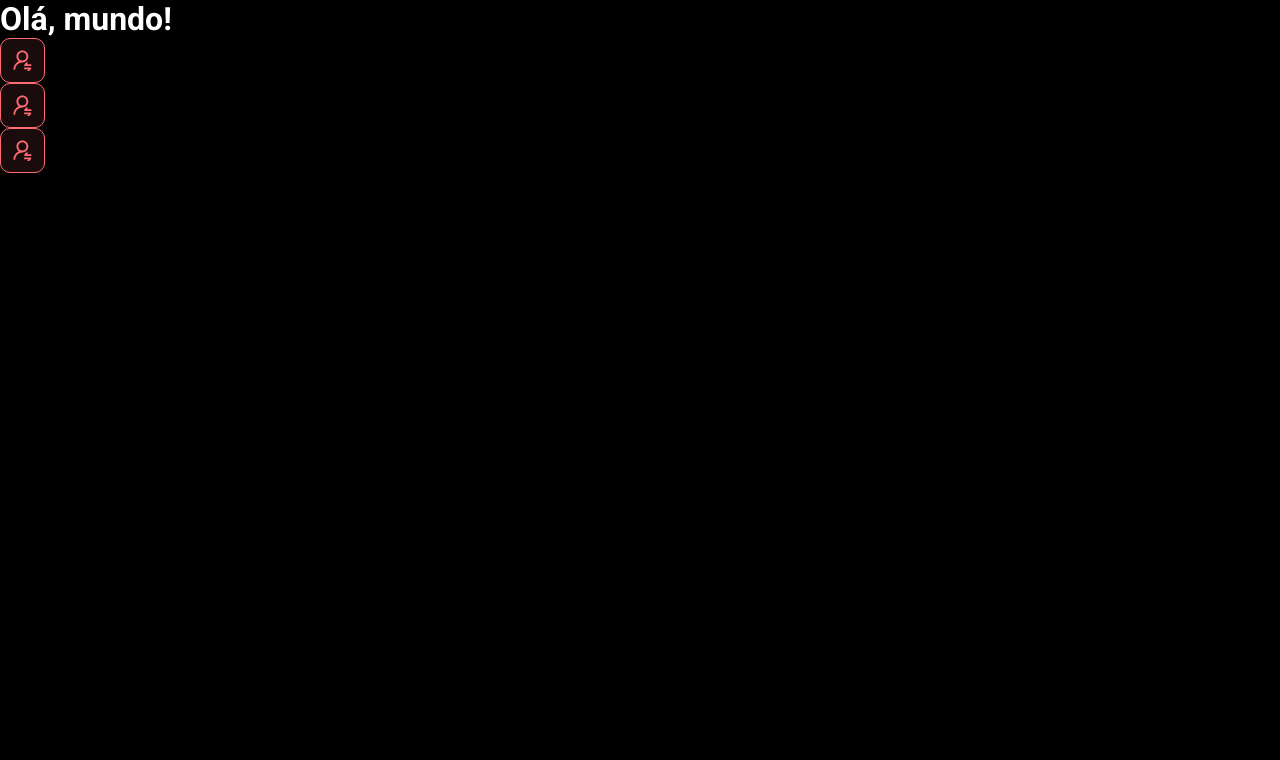
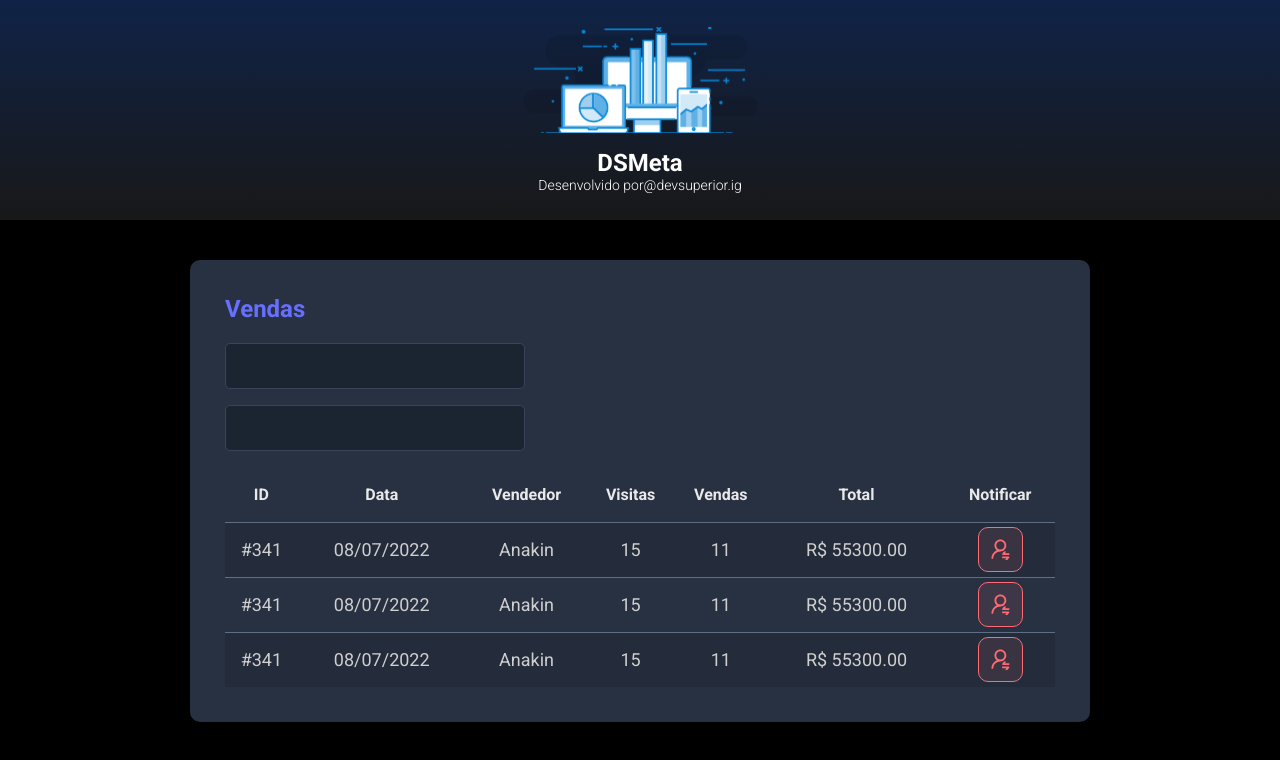
Before and after one commit to devopMarkz/Projeto-Spring-React, a React (Vite) app in the folder frontend/: page / in a window 1280 px wide. Shown: the top 760 px of the page. Built offline with nearby package versions, Linux system fonts and the light colour scheme.

Commit message:
Outros componentes

```diff
--- a/frontend/src/App.tsx
+++ b/frontend/src/App.tsx
@@ -1,12 +1,17 @@
-import NotificationButton from "./components/NotificationButton"
+import Header from "./components/Header"
+import SalesCard from "./components/SalesCard"
 
 function App() {
   return (
     <>
-      <h1> Olá, mundo! </h1>
-      <NotificationButton />
-      <NotificationButton />
-      <NotificationButton />
+      <Header />
+      <main>
+        <section id="sales">
+          <div className="dsmeta-container">
+            <SalesCard />
+          </div>
+        </section>
+      </main>
     </>
   )
 }
--- /dev/null
+++ b/frontend/src/components/Header/index.tsx
@@ -0,0 +1,19 @@
+import logo from '../../assets/img/logo.svg'
+import './styles.css'
+
+function Header() {
+    return (
+        <header>
+            <div className="dsmeta-logo-container">
+                <img src={logo} alt="DSMeta" />
+                <h1>DSMeta</h1>
+                <p>
+                    Desenvolvido por
+                    <a href="https://www.instagram.com/devsuperior.ig">@devsuperior.ig</a>
+                </p>
+            </div>
+        </header>
+    )
+}
+
+export default Header
--- /dev/null
+++ b/frontend/src/components/Header/styles.css
@@ -0,0 +1,27 @@
+header {
+    background: linear-gradient(180deg, #102347 0%, #181818 100%);
+    height: 220px;
+    display: flex;
+    align-items: center;
+    justify-content: center;
+}
+
+.dsmeta-logo-container {
+    display: flex;
+    flex-direction: column;
+    align-items: center;
+}
+
+.dsmeta-logo-container img {
+    width: 235px;
+}
+
+.dsmeta-logo-container h1 {
+    margin-top: 15px;
+    font-size: 24px;
+}
+
+.dsmeta-logo-container p {
+    font-size: 14px;
+    font-weight: 300;
+}
--- /dev/null
+++ b/frontend/src/components/SalesCard/index.tsx
@@ -0,0 +1,79 @@
+import NotificationButton from '../NotificationButton'
+import './styles.css'
+
+function SalesCard() {
+  return (
+    <div className="dsmeta-card">
+      <h2 className="dsmeta-sales-title">Vendas</h2>
+      <div>
+        <div className="dsmeta-form-control-container">
+          <input className="dsmeta-form-control" type="text" />
+        </div>
+        <div className="dsmeta-form-control-container">
+          <input className="dsmeta-form-control" type="text" />
+        </div>
+      </div>
+
+      <div>
+        <table className="dsmeta-sales-table">
+          <thead>
+            <tr>
+              <th className="show992">ID</th>
+              <th className="show576">Data</th>
+              <th>Vendedor</th>
+              <th className="show992">Visitas</th>
+              <th className="show992">Vendas</th>
+              <th>Total</th>
+              <th>Notificar</th>
+            </tr>
+          </thead>
+          <tbody>
+            <tr>
+              <td className="show992">#341</td>
+              <td className="show576">08/07/2022</td>
+              <td>Anakin</td>
+              <td className="show992">15</td>
+              <td className="show992">11</td>
+              <td>R$ 55300.00</td>
+              <td>
+                <div className="dsmeta-red-btn-container">
+                  <NotificationButton />
+                </div>
+              </td>
+            </tr>
+            <tr>
+              <td className="show992">#341</td>
+              <td className="show576">08/07/2022</td>
+              <td>Anakin</td>
+              <td className="show992">15</td>
+              <td className="show992">11</td>
+              <td>R$ 55300.00</td>
+              <td>
+                <div className="dsmeta-red-btn-container">
+                  <NotificationButton />
+                </div>
+              </td>
+            </tr>
+            <tr>
+              <td className="show992">#341</td>
+              <td className="show576">08/07/2022</td>
+              <td>Anakin</td>
+              <td className="show992">15</td>
+              <td className="show992">11</td>
+              <td>R$ 55300.00</td>
+              <td>
+                <div className="dsmeta-red-btn-container">
+                  <NotificationButton />
+                </div>
+              </td>
+            </tr>
+          </tbody>
+
+        </table>
+      </div>
+
+    </div>
+  )
+}
+
+export default SalesCard
--- /dev/null
+++ b/frontend/src/components/SalesCard/styles.css
@@ -0,0 +1,97 @@
+.dsmeta-card {
+    background-color: #283142;
+    border-radius: 10px;
+    padding: 30px 10px;
+}
+
+.dsmeta-sales-title {
+    color: #676fff;
+    font-size: 24px;
+    margin-bottom: 20px;
+}
+
+.dsmeta-form-control-container {
+    margin-bottom: 16px;
+    max-width: 300px;
+}
+
+.dsmeta-form-control {
+    width: 100%;
+    height: 46px;
+    background-color: #1b2531;
+    border: 1px solid #384459;
+    border-radius: 5px;
+    color: #9aaabe;
+    padding: 0 20px;
+    font-size: 18px;
+}
+
+.dsmeta-sales-table {
+    width: 100%;
+    border-spacing: 0;
+    border-collapse: collapse;
+}
+
+.dsmeta-sales-table thead {
+    height: 55px;
+    font-size: 16px;
+    color: #e9e9e9;
+    font-weight: 700;
+}
+
+.dsmeta-sales-table tbody {
+    font-size: 14px;
+    font-weight: 400;
+    color: #cfcfcf;
+    text-align: center;
+}
+
+.dsmeta-sales-table tbody tr {
+    height: 74px;
+    border-top: 1px solid #5f6e82;
+}
+
+.dsmeta-sales-table tbody tr:hover>td {
+    background-color: #384459;
+}
+
+.dsmeta-sales-table tbody tr:nth-child(odd) {
+    background-color: #242c3b;
+}
+
+.dsmeta-red-btn-container {
+    display: flex;
+    justify-content: center;
+}
+
+.show576 {
+    display: none;
+}
+
+.show992 {
+    display: none;
+}
+
+@media (min-width: 576px) {
+    .show576 {
+        display: table-cell;
+    }
+
+    .dsmeta-card {
+        padding: 35px;
+    }
+
+    .dsmeta-sales-table tbody tr {
+        height: 55px;
+    }
+
+    .dsmeta-sales-table tbody {
+        font-size: 18px;
+    }
+}
+
+@media (min-width: 992px) {
+    .show992 {
+        display: table-cell;
+    }
+}
--- a/frontend/src/index.css
+++ b/frontend/src/index.css
@@ -20,40 +20,6 @@
   text-decoration: none;
 }
 
-header {
-  background: linear-gradient(180deg, #102347 0%, #181818 100%);
-  height: 220px;
-  display: flex;
-  align-items: center;
-  justify-content: center;
-}
-
-.dsmeta-logo-container {
-  display: flex;
-  flex-direction: column;
-  align-items: center;
-}
-
-.dsmeta-logo-container img {
-  width: 235px;
-}
-
-.dsmeta-logo-container h1 {
-  margin-top: 15px;
-  font-size: 24px;
-}
-
-.dsmeta-logo-container p {
-  font-size: 14px;
-  font-weight: 300;
-}
-
-.dsmeta-card {
-  background-color: #283142;
-  border-radius: 10px;
-  padding: 30px 10px;
-}
-
 .dsmeta-container {
   width: 100%;
   max-width: 900px;
@@ -63,111 +29,3 @@
 #sales {
   padding: 40px 10px;
 }
-
-.dsmeta-sales-title {
-  color: #676fff;
-  font-size: 24px;
-  margin-bottom: 20px;
-}
-
-.dsmeta-form-control-container {
-  margin-bottom: 16px;
-  max-width: 300px;
-}
-
-.dsmeta-form-control {
-  width: 100%;
-  height: 46px;
-  background-color: #1b2531;
-  border: 1px solid #384459;
-  border-radius: 5px;
-  color: #9aaabe;
-  padding: 0 20px;
-  font-size: 18px;
-}
-
-.dsmeta-sales-table {
-  width: 100%;
-  border-spacing: 0;
-  border-collapse: collapse;
-}
-
-.dsmeta-sales-table thead {
-  height: 55px;
-  font-size: 16px;
-  color: #e9e9e9;
-  font-weight: 700;
-}
-
-.dsmeta-sales-table tbody {
-  font-size: 14px;
-  font-weight: 400;
-  color: #cfcfcf;
-  text-align: center;
-}
-
-.dsmeta-sales-table tbody tr {
-  height: 74px;
-  border-top: 1px solid #5f6e82;
-}
-
-.dsmeta-sales-table tbody tr:hover > td {
-  background-color: #384459;
-}
-
-.dsmeta-sales-table tbody tr:nth-child(odd) {
-  background-color: #242c3b;
-}
-
-.dsmeta-red-btn-container {
-    display: flex;
-    justify-content: center;
-}
-
-.dsmeta-red-btn {
-  height: 45px;
-  width: 45px;
-  background: rgba(255, 107, 114, 0.1);
-  border: 1px solid #ff6b72;
-  border-radius: 10px;
-  display: flex;
-  align-items: center;
-  justify-content: center;
-  cursor: pointer;
-}
-
-.dsmeta-red-btn img {
-    width: 19px;
-}
-
-.show576 {
-    display: none;
-}
-
-.show992 {
-    display: none;
-}
-
-@media (min-width: 576px) {
-    .show576 {
-        display: table-cell;
-    }
-
-    .dsmeta-card {
-        padding: 35px;
-    }
-
-    .dsmeta-sales-table tbody tr {
-        height: 55px;
-    }
-
-    .dsmeta-sales-table tbody {
-        font-size: 18px;
-    }
-}
-
-@media (min-width: 992px) {
-    .show992 {
-        display: table-cell;
-    }
-}
```
Also changed, not shown: frontend/src/assets/img/logo.svg (added).
